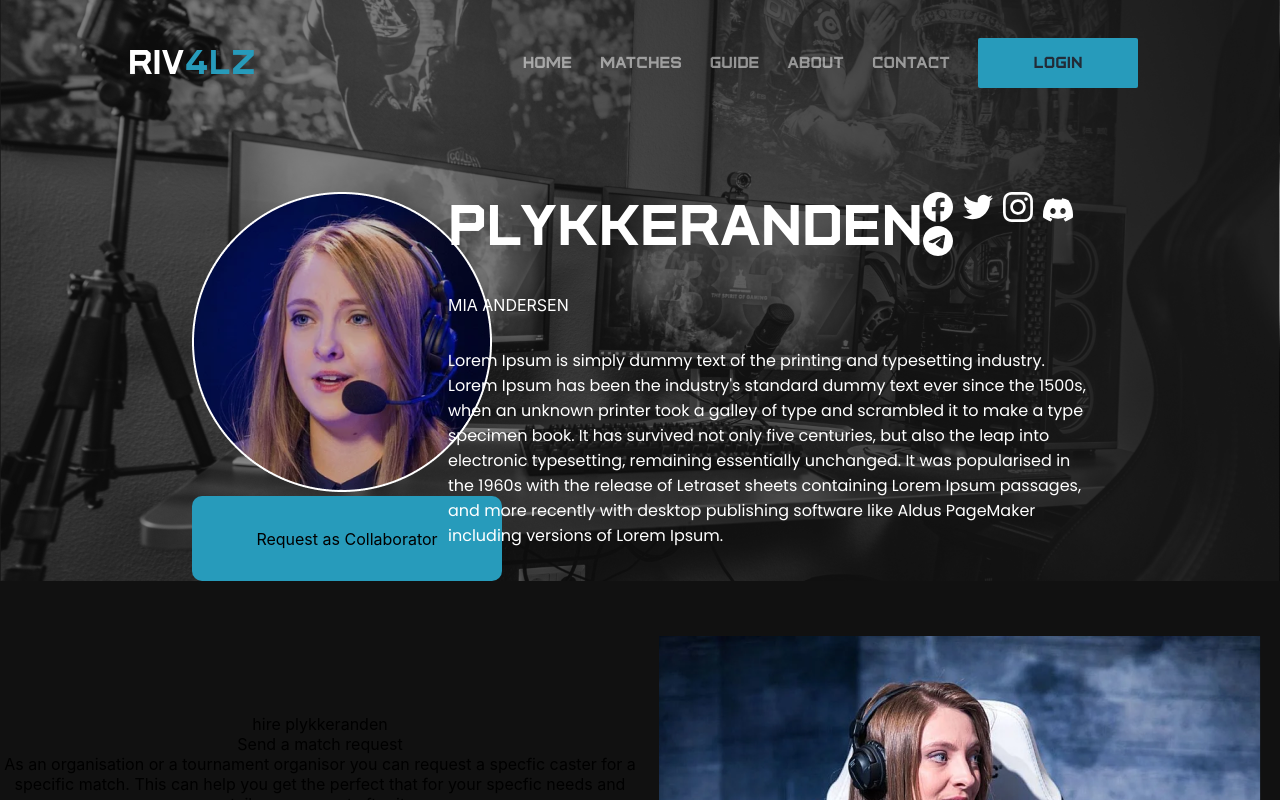
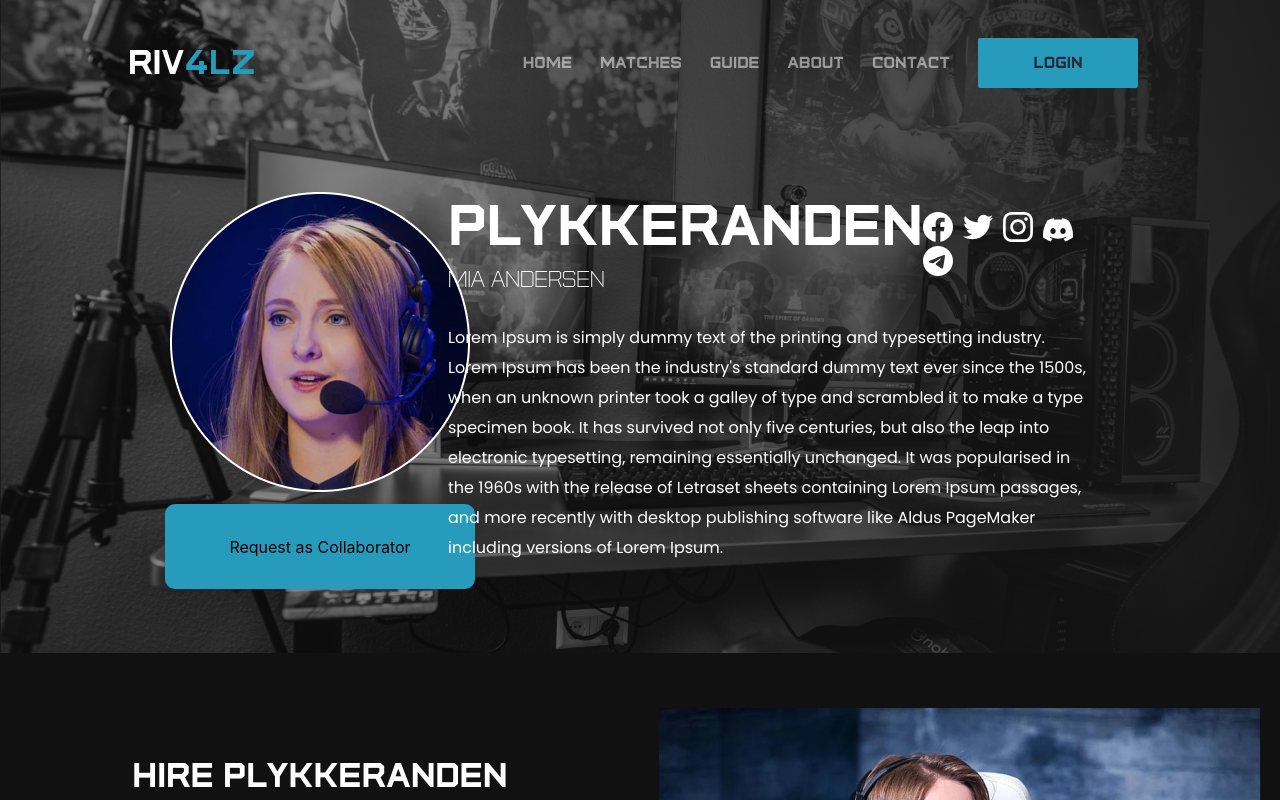
Before and after one commit to riv4lz/riv4lz-frontend, a React (Create React App) app: page /test in a window 1280 px wide. Shown: the top 800 px of the page. Built offline with nearby package versions, Linux system fonts and the light colour scheme.

Commit message:
Small changes

```diff
--- a/src/components/casterprofilepage/cta/Cta.scss
+++ b/src/components/casterprofilepage/cta/Cta.scss
@@ -21,6 +21,15 @@
 
         }
         .Cta__Text_SubTitle {
+            font-family: 'Oxanium';
+            font-style: normal;
+            font-weight: 700;
+            font-size: 28px;
+            line-height: 35px;
+            text-align: center;
+            text-transform: capitalize;
+            color: #FFFFFF;
+
 
         }
         .Cta__Text__MainText {
--- a/src/components/casterprofilepage/cta/Cta.tsx
+++ b/src/components/casterprofilepage/cta/Cta.tsx
@@ -12,12 +12,12 @@
     return (
         <div className='Cta'>
             <div className={"Cta__Text"}>
-                <span className={"Cta__Text__Title"}>hire plykkeranden</span>
-                <span className={"Cta__Text_SubTitle"}>Send a match request</span>
-                <span className={"Cta__Text__MainText"}>
-                    As an organisation or a tournament organisor you can request a
-                    specfic caster for a specific match.
-                    This can help you get the perfect that for your specfic needs and tailor your
+                <span className={"Cta__Text__Title H3 Text_Secondary"}>hire plykkeranden</span>
+                <span className={"Cta__Text_SubTitle "}>Send a match request</span>
+                <span className={"Cta__Text__MainText P4_Poppins Text_Secondary"}>
+                    As an organisation or a tournament organisor you can request a specfic caster<br />
+                    for a specific match. <br />
+                    This can help you get the perfect that for your specfic needs and tailor your <br />
                     event after it.
                 </span>
                 <Btn onClick={test} classes={"btn_CallToAction_Blue"} >check availability</Btn>
--- a/src/components/casterprofilepage/profileDetails/ProfileDetails.scss
+++ b/src/components/casterprofilepage/profileDetails/ProfileDetails.scss
@@ -13,13 +13,15 @@
     "additionalDetails additionalDetails";
 
     justify-content: center;
+    padding-bottom: 4rem;
 
     .ProfileDetails__ProfileImage {
         grid-area: profileImg;
+        justify-self: center;
         .ProfileDetails__ProfileImage_Image {
             width: 300px;
             height: 300px;
-
+            margin-bottom: 0.5rem;
         }
     }
 
@@ -27,24 +29,28 @@
         grid-area: description;
         display: grid;
         grid-template-columns: 1fr 1fr;
-        grid-template-rows: auto  auto;
+        grid-template-rows: max-content max-content max-content;
         grid-template-areas:
         "gamerTag socialIcons"
-        "realName realName"
+        "realName socialIcons"
         "description1 description1";
         align-items: start;
         text-align: start;
         .ProfileDetails__Description__GamerTag {
             grid-area: gamerTag;
 
+
         }
         .ProfileDetails__Description__RealName {
             grid-area: realName;
+            line-height: 187.5%;
+            font-weight: 300;
 
         }
         .ProfileDetails__Description__SocialIcons {
             grid-area: socialIcons;
             justify-self: end;
+            align-self: center;
             .ProfileDetails__Description__SocialIcons__Icon {
                 width: 30px;
                 padding-right: 10px;
@@ -53,6 +59,8 @@
 
         .ProfileDetails__Description__Description {
             grid-area: description1;
+            margin-top: 1.5rem;
+            line-height: 187.5%;
         }
     }
 
--- a/src/components/casterprofilepage/profileDetails/ProfileDetails.tsx
+++ b/src/components/casterprofilepage/profileDetails/ProfileDetails.tsx
@@ -22,7 +22,7 @@
             </div>
             <div className={"ProfileDetails__Description"}>
                 <span className={"ProfileDetails__Description__GamerTag H1 Text_Secondary"}>PLYKKERANDEN</span>
-                <span className={"ProfileDetails__Description__RealName P1 Text_Secondary"}>MIA ANDERSEN</span>
+                <span className={"ProfileDetails__Description__RealName P1_Statewide_light Text_Secondary"}>MIA ANDERSEN</span>
                 <div className={"ProfileDetails__Description__SocialIcons"}>
                     <img src={Facebook} className={"ProfileDetails__Description__SocialIcons__Icon"}></img>
                     <img src={Twitter} className={"ProfileDetails__Description__SocialIcons__Icon"}></img>
--- a/src/styles/utility/typography.scss
+++ b/src/styles/utility/typography.scss
@@ -151,7 +151,7 @@
 
 //SW_LIGHT
 .P1_Statewide_light {
-    @include P1($Statewide_bold_font_family);
+    @include P1($Statewide_light_font_family);
 }
 
 .P2_Statewide_light {
```
